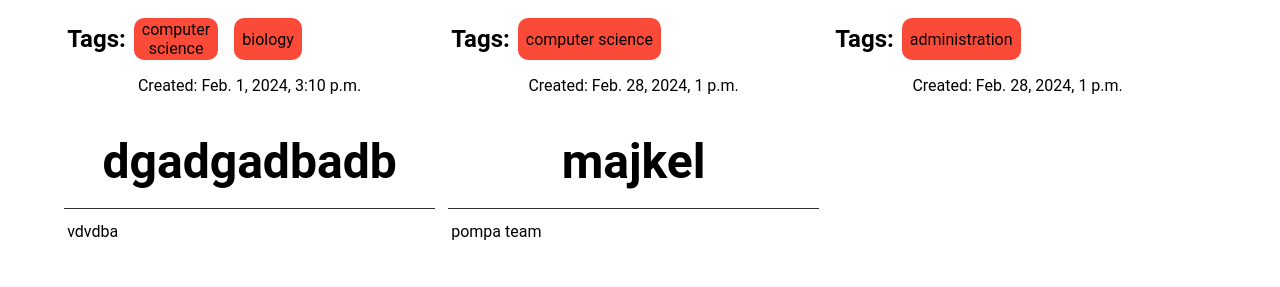
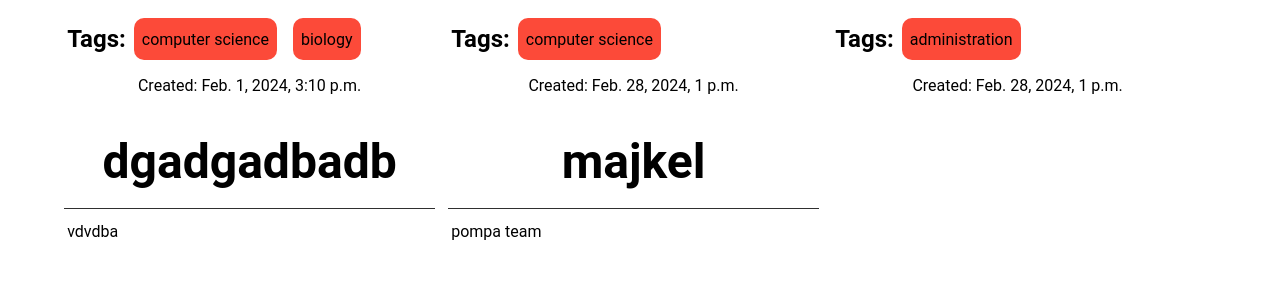
Before and after one commit to DomanskiFilip/MyCollab, a Django app: page / in a window 1280 px wide. Shown: the part 533-820 px from the top of the page. Run offline with Django 4.2, Linux system fonts and the light colour scheme; data comes from the database, SQL or seed files in the repository.

Commit message:
(bug fix) tags spilling out

```diff
--- a/Core/static/Core/style.css
+++ b/Core/static/Core/style.css
@@ -290,8 +290,9 @@ footer {
                     display: flex;
                     flex-direction: row;
                     list-style-type: none;
-                    width: 50%;
+                    width: 80%;
                     height: 100%;
+                    overflow-x: auto;
                 }
 
                     .collabInfoBarWrapper ul li {
```
